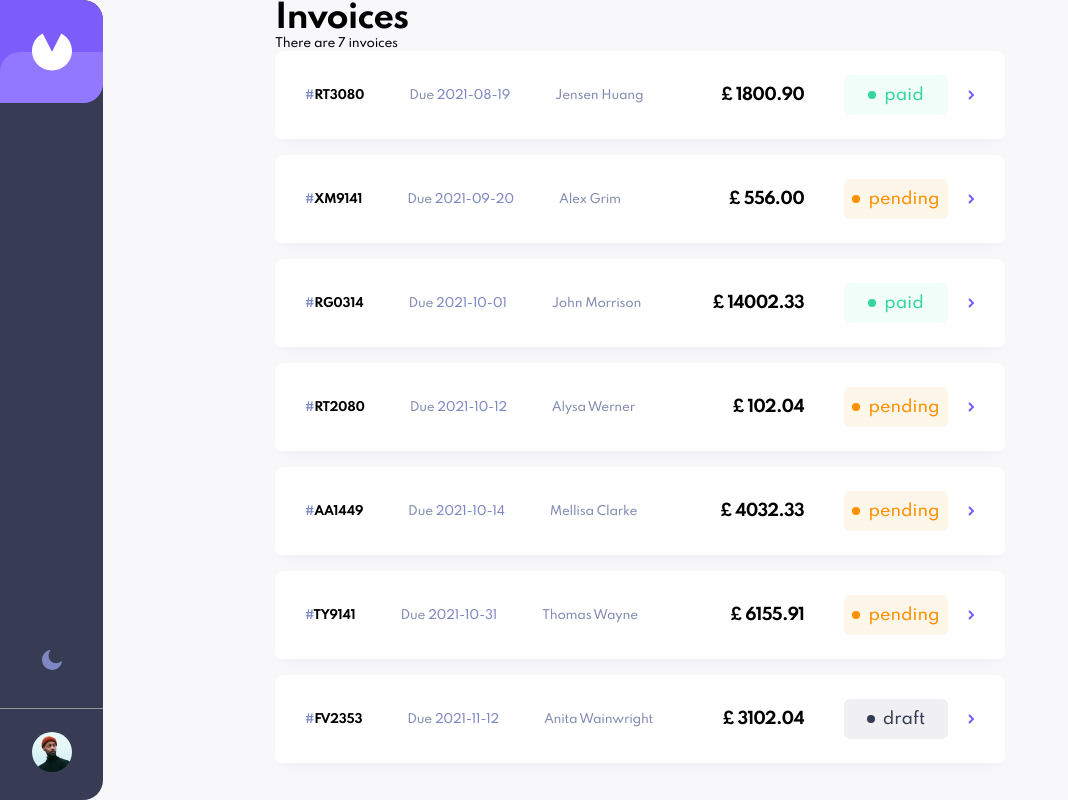
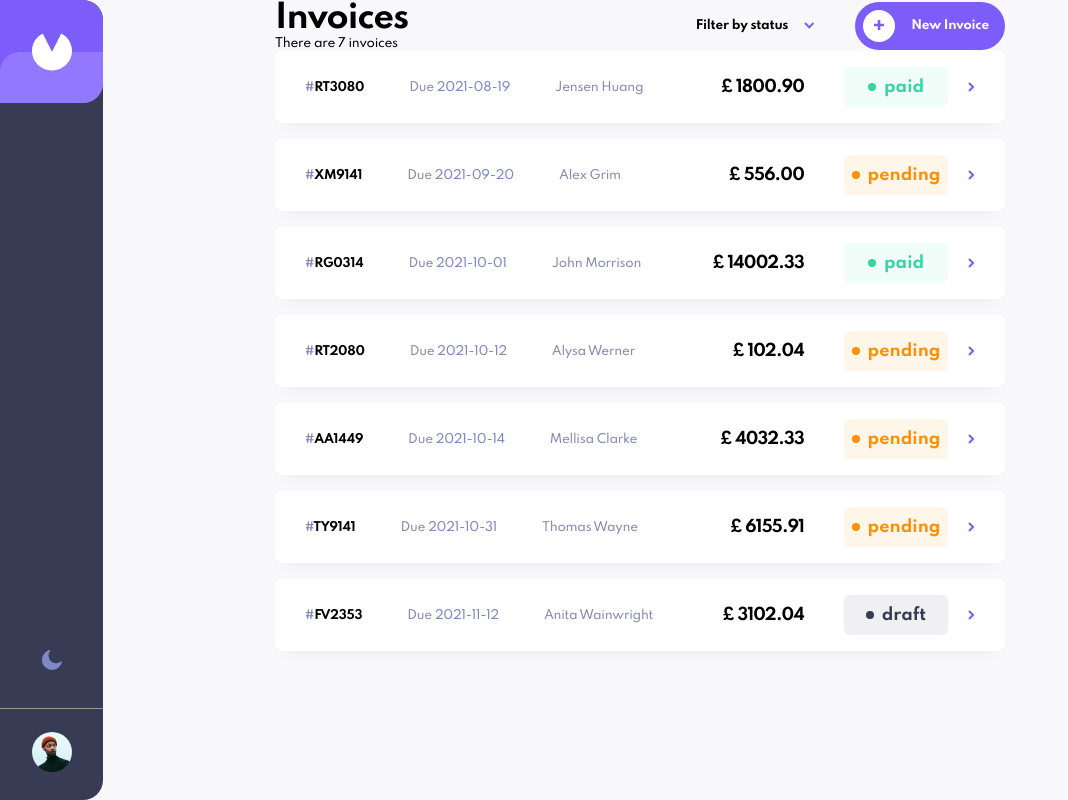
Before and after one commit to nlukic97/react-invoice-app, a React (Create React App) app: page / in a window 1280 px wide. Shown: the whole page, without its empty margins (0-1068 px from the left). Built offline with nearby package versions, Linux system fonts and the light colour scheme.

Commit message:
styled the main invoice page

```diff
--- a/src/App.js
+++ b/src/App.js
@@ -11,11 +11,24 @@ import Invoices from './components/Invoices';
 function App() {
 
   // data imported from the json file
-  const [data] = useState(Data)
+
+  let localStorageData = JSON.parse(localStorage.getItem('invoice-data'))
+  let data_to_use;
+
+  if(localStorageData){
+    data_to_use = localStorageData
+  } else {
+    data_to_use =  Data
+    localStorage.setItem('invoice-data',JSON.stringify(data_to_use))
+
+  }
+
+  const [data] = useState(data_to_use)
+
 
   //upon having the data rendered, log it to the console
   useEffect(function(){
-    console.log(data);
+    // console.log(data);
   },[data])
 
 
--- a/src/components/Invoice.js
+++ b/src/components/Invoice.js
@@ -1,5 +1,5 @@
 const Invoice = ({data}) => {
-    console.log(data)
+
     return (
         <div className="_invoice_list_item">
             <div className="left">
--- /dev/null
+++ b/src/components/InvoiceActions.js
@@ -0,0 +1,25 @@
+const InvoiceActions = ({message}) => {
+    return (
+        <div className="invoice_actions">
+
+            <div className="__heading_and_amount">
+                <h1>Invoices</h1>
+                <p className='body-1'>{message}</p>
+            </div>
+
+            <div className="__action_contols">
+                <h4>Filter by status</h4>
+                <svg width="11" height="7" xmlns="http://www.w3.org/2000/svg"><path d="M1 1l4.228 4.228L9.456 1" stroke="#7C5DFA" strokeWidth="2" fill="none" fillRule="evenodd"/></svg>
+
+                <button className="btn add-invoice-btn">
+                    <div className="white-circle">
+                        <svg width="11" height="11" xmlns="http://www.w3.org/2000/svg"><path d="M6.313 10.023v-3.71h3.71v-2.58h-3.71V.023h-2.58v3.71H.023v2.58h3.71v3.71z" fill="#7C5DFA" fillRule="nonzero"/></svg>
+                    </div>
+                    <h4>New Invoice</h4>
+                </button>
+            </div>
+        </div>
+    )
+}
+
+export default InvoiceActions
--- a/src/components/Invoices.js
+++ b/src/components/Invoices.js
@@ -1,6 +1,8 @@
 import Invoice from './Invoice';
+import InvoiceActions from './InvoiceActions';
 
 const Invoices = ({invoices}) => {
+
     let message ="";
 
     if(invoices.length === 0){
@@ -13,8 +15,7 @@ const Invoices = ({invoices}) => {
 
     return (
         <div>
-            <h1>Invoices</h1>
-            <p className='body-1'>{message}</p>
+            <InvoiceActions message={message} />
 
             <div className="invoice_items_list">
                 {invoices.map(invoice=> {
--- a/src/css/App.css
+++ b/src/css/App.css
@@ -69,6 +69,30 @@ html.dark-theme body {
 
 button.btn {
   border-radius: 24px;
+  border: none;
+  font-family: "Spartan", sans-serif;
+}
+button.btn.add-invoice-btn {
+  background-color: #7C5DFA;
+  padding: 8px 16px 8px 8px;
+  margin-left: 40px;
+  color: #fff;
+  display: flex;
+  align-items: center;
+}
+button.btn.add-invoice-btn .white-circle {
+  background-color: #fff;
+  width: 32px;
+  height: 32px;
+  border-radius: 50%;
+  display: flex;
+  align-items: center;
+  justify-content: center;
+  margin-right: 16px;
+}
+button.btn.add-invoice-btn:hover {
+  background-color: #9277FF;
+  cursor: pointer;
 }
 
 .banner {
@@ -143,7 +167,7 @@ html.dark-theme .toggle-theme-icon {
   display: flex;
   justify-content: space-between;
   align-items: center;
-  padding: 24px 30px;
+  padding: 16px 30px;
   background-color: #fff;
   border-radius: 8px;
   box-shadow: 0 10px 10px -10px rgba(72, 84, 159, 0.1);
@@ -185,12 +209,7 @@ html.dark-theme .toggle-theme-icon {
   justify-content: center;
   border-radius: 6px;
   margin-right: 20px;
-}
-._invoice_list_item .right .__invoice_status .__invoice_status_circle {
-  width: 8px;
-  height: 8px;
-  border-radius: 50%;
-  margin-right: 8px;
+  font-weight: 700;
 }
 ._invoice_list_item .right .__invoice_status.paid {
   color: #33D69F;
@@ -213,5 +232,24 @@ html.dark-theme .toggle-theme-icon {
 ._invoice_list_item .right .__invoice_status.draft .__invoice_status_circle {
   background-color: #373B53;
 }
+._invoice_list_item .right .__invoice_status .__invoice_status_circle {
+  width: 8px;
+  height: 8px;
+  border-radius: 50%;
+  margin-right: 8px;
+}
+
+.invoice_actions {
+  display: flex;
+  justify-content: space-between;
+  align-items: center;
+}
+.invoice_actions .__action_contols {
+  display: flex;
+  align-items: center;
+}
+.invoice_actions .__action_contols > h4 {
+  margin-right: 16px;
+}
 
 /*# sourceMappingURL=App.css.map */
--- a/src/scss/imports/components/_button.scss
+++ b/src/scss/imports/components/_button.scss
@@ -1,5 +1,32 @@
 button {
     &.btn {
         border-radius: 24px;
+        border: none;
+        font-family: 'Spartan',sans-serif;
+
+        &.add-invoice-btn {
+            background-color: #7C5DFA;
+            padding: 8px 16px 8px 8px;
+            margin-left: 40px;
+            color: #fff;
+            display: flex;
+            align-items: center;
+
+            .white-circle {
+                background-color: #fff;
+                width: 32px;
+                height: 32px;
+                border-radius: 50%;
+                display: flex;
+                align-items: center;
+                justify-content: center;
+                margin-right: 16px;
+            }
+
+            &:hover {
+                background-color: #9277FF;
+                cursor: pointer;
+            }
+        }
     }
 }
--- /dev/null
+++ b/src/scss/imports/components/_invoice_actions.scss
@@ -0,0 +1,14 @@
+.invoice_actions {
+    display: flex;
+    justify-content: space-between;
+    align-items: center;
+
+    .__action_contols {
+        display: flex;
+        align-items: center;
+
+        > h4 {
+            margin-right: 16px;
+        }
+    }
+}
--- a/src/scss/imports/components/_invoice_list_item.scss
+++ b/src/scss/imports/components/_invoice_list.scss
@@ -15,7 +15,7 @@
         display: flex;
         justify-content: space-between;
         align-items: center;
-        padding: 24px 30px;
+        padding: 16px 30px;
         background-color: #fff;
         border-radius: 8px;
         box-shadow:0 10px 10px -10px rgb(72, 84, 159,.1);
@@ -57,13 +57,7 @@
                 justify-content: center;
                 border-radius: 6px;
                 margin-right: 20px;
-
-                .__invoice_status_circle {
-                    width: 8px;
-                    height: 8px;
-                    border-radius: 50%;
-                    margin-right: 8px;
-                }
+                font-weight: 700;
 
                 &.paid {
                     color: #33D69F;
@@ -91,6 +85,13 @@
                         background-color: #373B53;
                     }
                 }
+
+                .__invoice_status_circle {
+                    width: 8px;
+                    height: 8px;
+                    border-radius: 50%;
+                    margin-right: 8px;
+                }
             }
         }
     }
--- a/src/scss/main.scss
+++ b/src/scss/main.scss
@@ -7,4 +7,5 @@
 
 @import './imports/components/button';
 @import './imports/components/banner';
-@import './imports/components/invoice_list_item';
+@import './imports/components/invoice_list';
+@import './imports/components/invoice_actions';
```
Also changed, not shown: 1 other file (tests, documents, lock files or other folders).
